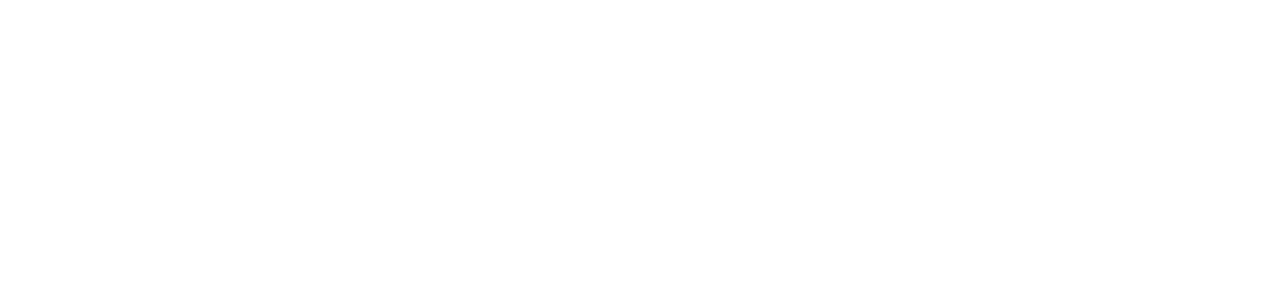
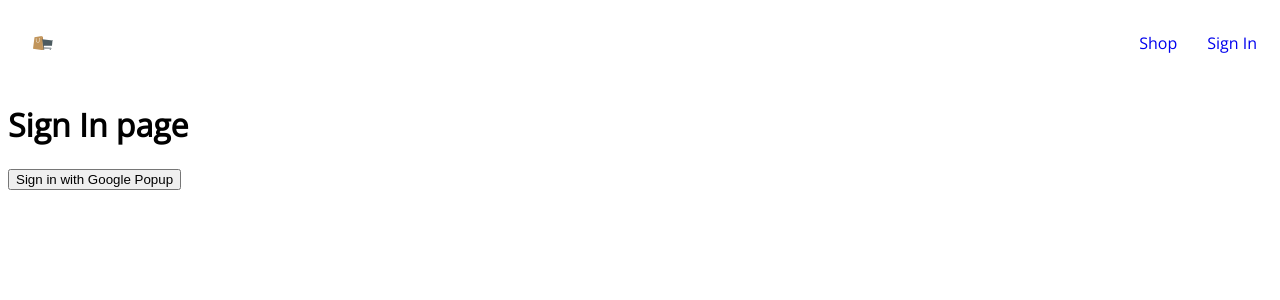
Before and after one commit to sushilparajuli/react-ecommerce, a React (Create React App) app: page /signin in a window 1280 px wide. Before the commit this address had no page. Shown: the top 300 px of the page. Built offline with nearby package versions, Linux system fonts and the light colour scheme.

Commit message:
firbase authentication setup with popup

```diff
--- a/src/App.js
+++ b/src/App.js
@@ -1,6 +1,7 @@
 import { Routes, Route } from "react-router-dom";
 import Home from "./routes/home/home.component";
 import Navigation from "./routes/navigation/navigation.component";
+import SignIn from "./routes/signin/signin.component";
 
 const Shop = () => {
   return <h1> I am Shop component </h1>;
@@ -12,6 +13,7 @@
       <Route path="/" element={<Navigation />}>
         <Route index element={<Home />} />
         <Route path="/Shop" element={<Shop />} />
+        <Route path="/signin" element={<SignIn />} />
       </Route>
     </Routes>
   );
--- a/src/routes/navigation/navigation.component.jsx
+++ b/src/routes/navigation/navigation.component.jsx
@@ -12,6 +12,9 @@
           <Link className="nav-link" to="/shop">
             Shop
           </Link>
+          <Link className="nav-link" to="/signin">
+            Sign In
+          </Link>
         </div>
       </div>
       <Outlet />
--- /dev/null
+++ b/src/routes/signin/signin.component.jsx
@@ -0,0 +1,16 @@
+import { signInWithGooglePopup } from "../../utils/firebase";
+
+const SignIn = () => {
+  const logGoogleUser = async () => {
+    const response = await signInWithGooglePopup();
+    console.log(response);
+  };
+  return (
+    <div>
+      <h1>Sign In page</h1>
+      <button onClick={logGoogleUser}> Sign in with Google Popup</button>
+    </div>
+  );
+};
+
+export default SignIn;
--- /dev/null
+++ b/src/utils/firebase/index.js
@@ -0,0 +1,37 @@
+// Import the functions you need from the SDKs you need
+import { initializeApp } from "firebase/app";
+import {
+  getAuth,
+  signInWithRedirect,
+  signInWithPopup,
+  GoogleAuthProvider,
+} from "firebase/auth";
+// import { getAnalytics } from "firebase/analytics";
+// TODO: Add SDKs for Firebase products that you want to use
+// https://firebase.google.com/docs/web/setup#available-libraries
+
+// Your web app's Firebase configuration
+// For Firebase JS SDK v7.20.0 and later, measurementId is optional
+const firebaseConfig = {
+  apiKey: "AIzaSyB36swqfWKEklmrUBCPKIypgtW9lF39HOE",
+  authDomain: "react-clothing-170b8.firebaseapp.com",
+  projectId: "react-clothing-170b8",
+  storageBucket: "react-clothing-170b8.appspot.com",
+  messagingSenderId: "684499636074",
+  appId: "1:684499636074:web:cd5b3f270eca9dbdf19f13",
+  // measurementId: "G-EYT6GLS485",
+};
+
+// Initialize Firebase
+const firebaseApp = initializeApp(firebaseConfig);
+//const analytics = getAnalytics(app);
+
+// initalizing the provider
+const provider = new GoogleAuthProvider();
+provider.setCustomParameters({
+  prompt: "select_account",
+});
+
+export const auth = getAuth();
+
+export const signInWithGooglePopup = () => signInWithPopup(auth, provider);
```
